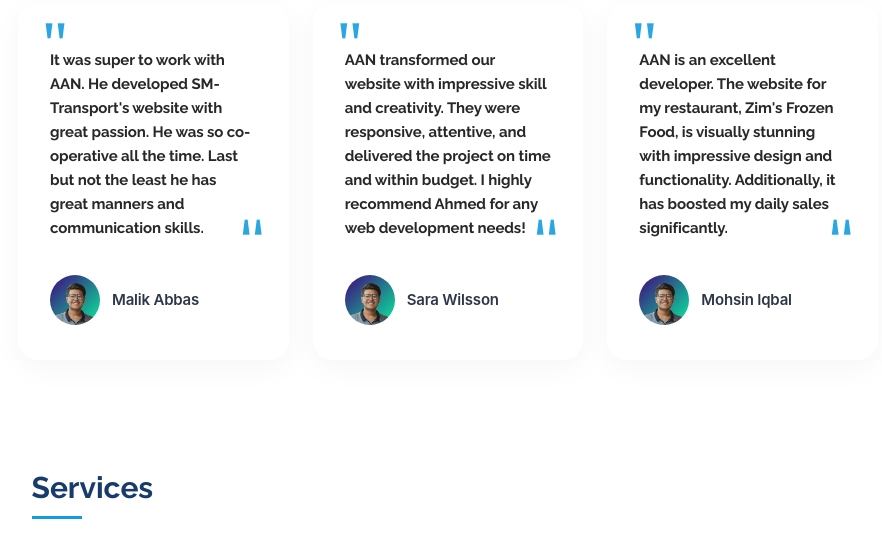
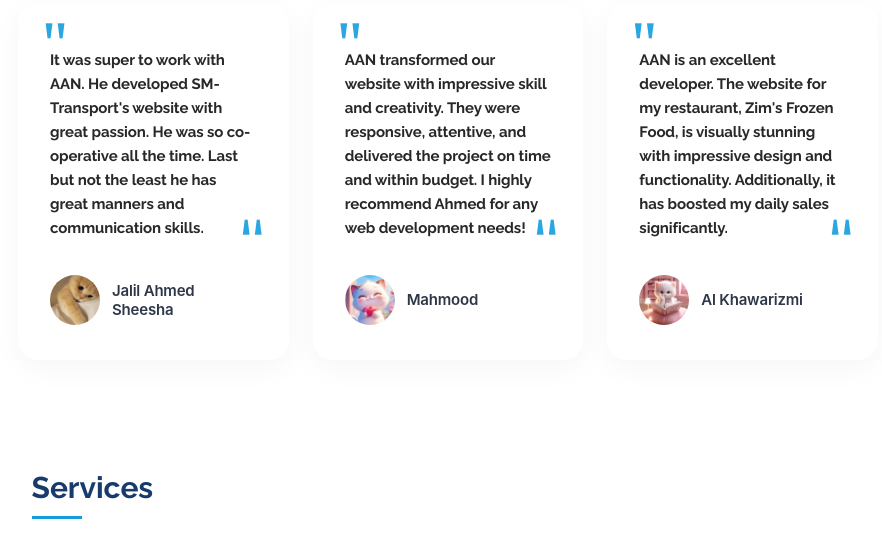
Before and after one commit to ahmed0310/decthon, a website: page index.html in a window 1280 px wide. Shown: the part 2018-2566 px from the top of the page, without its empty margins (342-1224 px from the left). Drawn offline with nearby package versions, Linux system fonts and the light colour scheme.

Commit message:
added cats testimonials

```diff
--- a/index.html
+++ b/index.html
@@ -114,9 +114,9 @@
                   <span class="quote quote-end">"</span>
                   <div class="testimonial-author">
                       <div class="author-image">
-                          <img src="./assets/img/ahmed-dp.png" alt="Malik Abbas">
+                          <img src="./assets/img/cat3.webp" alt="Malik Abbas">
                       </div>
-                      <div class="author-name">Malik Abbas</div>
+                      <div class="author-name">Jalil Ahmed Sheesha</div>
                   </div>
               </div>
           </div>
@@ -130,9 +130,9 @@
                   <span class="quote quote-end">"</span>
                   <div class="testimonial-author">
                       <div class="author-image">
-                          <img src="./assets/img/ahmed-dp.png" alt="Sara Wilsson">
+                          <img src="./assets/img/cat4.webp" alt="Sara Wilsson">
                       </div>
-                      <div class="author-name">Sara Wilsson</div>
+                      <div class="author-name">Mahmood</div>
                   </div>
               </div>
           </div>
@@ -146,9 +146,9 @@
                   <span class="quote quote-end">"</span>
                   <div class="testimonial-author">
                       <div class="author-image">
-                          <img src="./assets/img/ahmed-dp.png" alt="Mohsin Iqbal">
+                          <img src="./assets/img/cat5.webp" alt="Mohsin Iqbal">
                       </div>
-                      <div class="author-name">Mohsin Iqbal</div>
+                      <div class="author-name">Al Khawarizmi</div>
                   </div>
               </div>
           </div>
```
Also changed, not shown: assets/img/cat3.webp (added), assets/img/cat4.webp (added), assets/img/cat5.webp (added).
